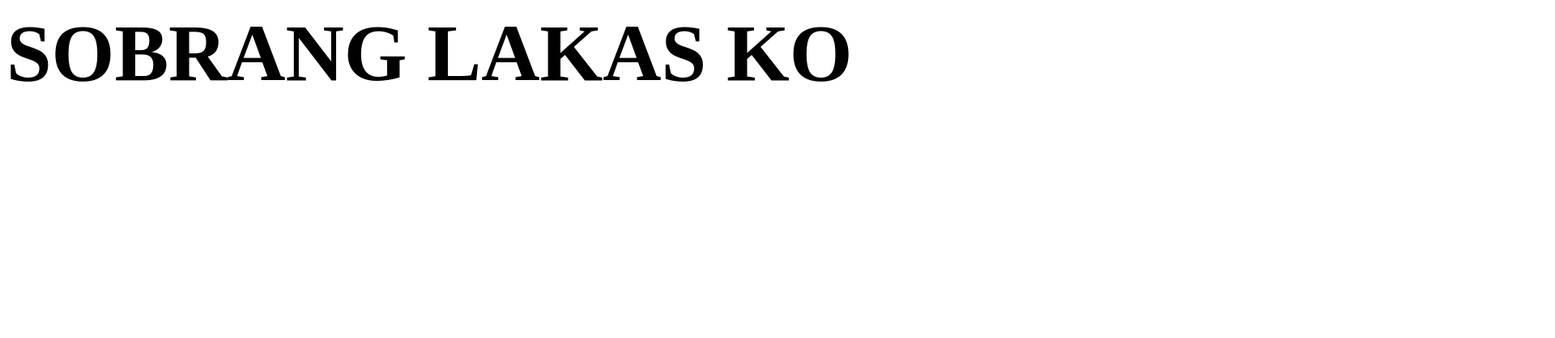
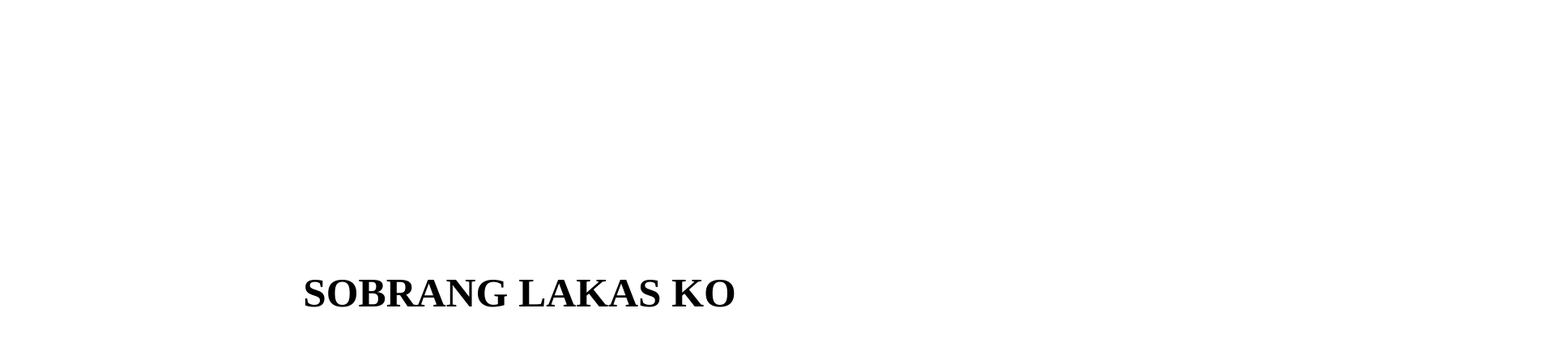
Before and after one commit to grinchedgaming/grinchedgaming.github.io, a plain HTML site: page index.html in a window 1280 px wide. Shown: the whole page at 81% size, 1920 px wide, since content can reach past the window. Drawn offline with Linux system fonts and the light colour scheme.

Commit message:
Update style.css

```diff
--- a/style.css
+++ b/style.css
@@ -1,11 +1,22 @@
 body {
-    height: 1080px;
-    width: 1920px;
+    height: 90%;
+    width: 99%;
+
+    position:relative;
 }
 #div1{
-    margin:auto auto;
+
+    height: 10%;
+    width: 50%;
+    margin: 0;
+    position: relative;
+    top: 45%;
+    left:25%;
+
+
 }
 
 #asd{
-    font-size: 100px;
+    font-size: 4vw;
+    text-align: center;
 }
```
